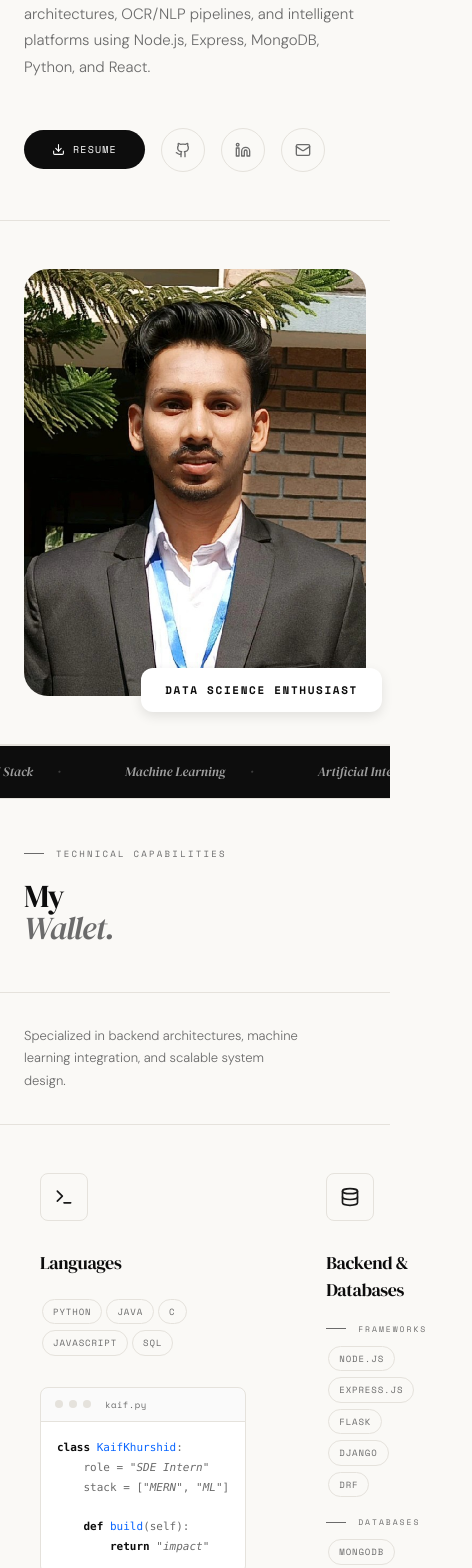
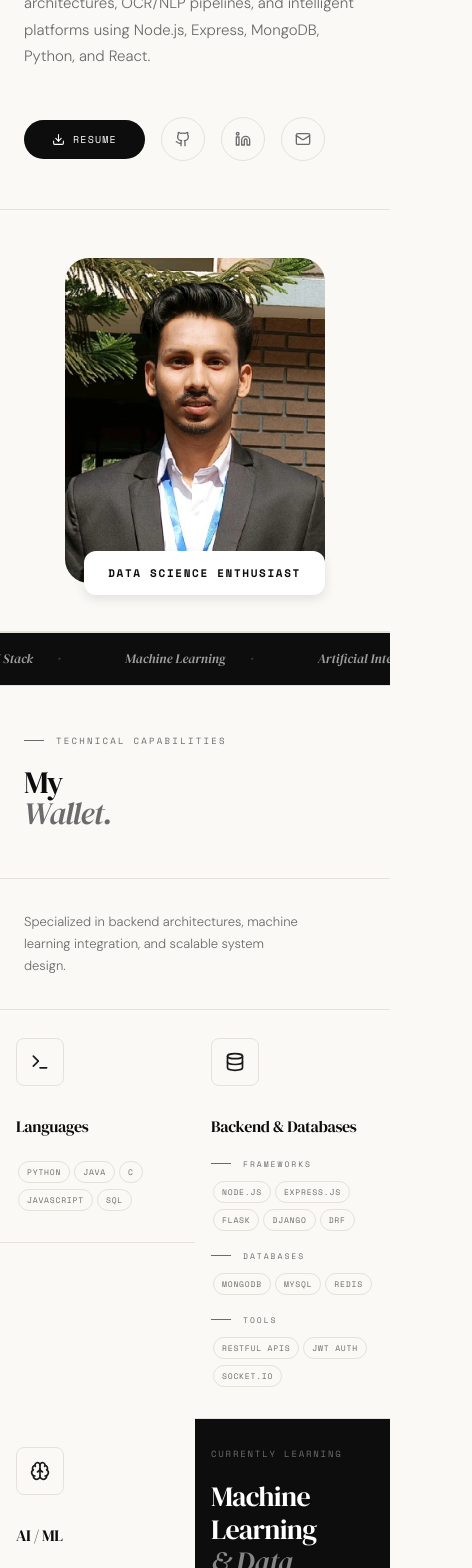
Before and after one commit to Kaifkhurshid7/my-resume, a React (Vite) app in the folder my-resume/: page / in a window 390 px wide. Shown: the part 432-2000 px from the top of the page, 472 px wide, since content can reach past the window. Built offline with nearby package versions, Linux system fonts and the light colour scheme.

Commit message:
fixed for mobile responsiveness

```diff
--- a/my-resume/src/styles/global.css
+++ b/my-resume/src/styles/global.css
@@ -53,11 +53,18 @@ body {
   font-family: 'DM Sans', sans-serif;
   -webkit-font-smoothing: antialiased;
   overflow-x: hidden;
+  min-width: 0;
 }
 
 ::selection {
   background: var(--ink);
   color: var(--white);
+}
+
+/* Prevent horizontal overflow on mobile */
+#root {
+  overflow-x: hidden;
+  width: 100%;
 }
 
 /* Utility font classes */
@@ -966,24 +973,28 @@ body {
 
   .hero { grid-template-columns: 1fr; padding-top: 72px; }
   .hero-left { padding: 48px 24px; border-right: none; border-bottom: 1px solid var(--rule); }
-  .hero-right { padding: 48px 24px; }
+  .hero-right { padding: 48px 24px; overflow: hidden; }
+  .hero-badge { right: 0; bottom: -12px; }
+  .hero-photo-wrap { max-width: 300px; }
 
   .section-header { grid-template-columns: 1fr; }
   .section-header-left { padding: 48px 24px; border-right: none; border-bottom: 1px solid var(--rule); }
   .section-header-right { padding: 32px 24px; }
 
   .tech-grid { grid-template-columns: 1fr 1fr; }
-  .tech-card { border-right: none; border-bottom: 1px solid var(--rule); }
-  .tech-card-dark { border-bottom: 1px solid var(--rule); }
+  .tech-card { border-right: none; border-bottom: 1px solid var(--rule); padding: 32px 20px; }
+  .tech-card-dark { border-bottom: 1px solid var(--rule); padding: 32px 20px; }
+  .tech-code-decoration { display: none; }
 
   .edu-grid { grid-template-columns: 1fr; }
-  .edu-card { border-right: none; border-bottom: 1px solid var(--rule); }
+  .edu-card { border-right: none; border-bottom: 1px solid var(--rule); padding: 32px 24px; min-height: auto; }
 
   .projects-grid { grid-template-columns: 1fr; }
-  .project-card { border-right: none; }
+  .project-card { border-right: none; padding: 40px 24px 36px; }
 
   .achieve-layout { grid-template-columns: 1fr; }
   .achieve-main { border-right: none; border-bottom: 1px solid var(--rule); }
+  .achieve-card { padding: 40px 24px; }
 
   .footer-contact-grid { grid-template-columns: 1fr; }
   .contact-card { border-right: none; border-bottom: 1px solid var(--rule); }
@@ -993,10 +1004,15 @@ body {
 
 /* Small mobile adjustments */
 @media (max-width: 480px) {
-  .hero-title { font-size: clamp(40px, 12vw, 56px); }
-  .section-title { font-size: clamp(32px, 8vw, 48px); }
-  .footer-title { font-size: clamp(40px, 12vw, 80px); }
-  .project-card { padding: 36px 24px 32px; }
-  .project-num { font-size: 64px; }
-  .achieve-card { padding: 40px 24px; }
+  .hero-title { font-size: clamp(36px, 11vw, 52px); }
+  .section-title { font-size: clamp(28px, 8vw, 44px); }
+  .footer-title { font-size: clamp(36px, 11vw, 72px); }
+  .project-num { font-size: 56px; }
+  .tech-card { padding: 28px 16px; }
+  .tech-card-dark { padding: 28px 16px; }
+  .tech-card-title { font-size: 16px; }
+  .tech-tag { font-size: 8px; padding: 4px 8px; }
+  .project-title { font-size: 24px; }
+  .hero-photo-wrap { max-width: 260px; }
+  .loader-label { font-size: 7px; }
 }
```
